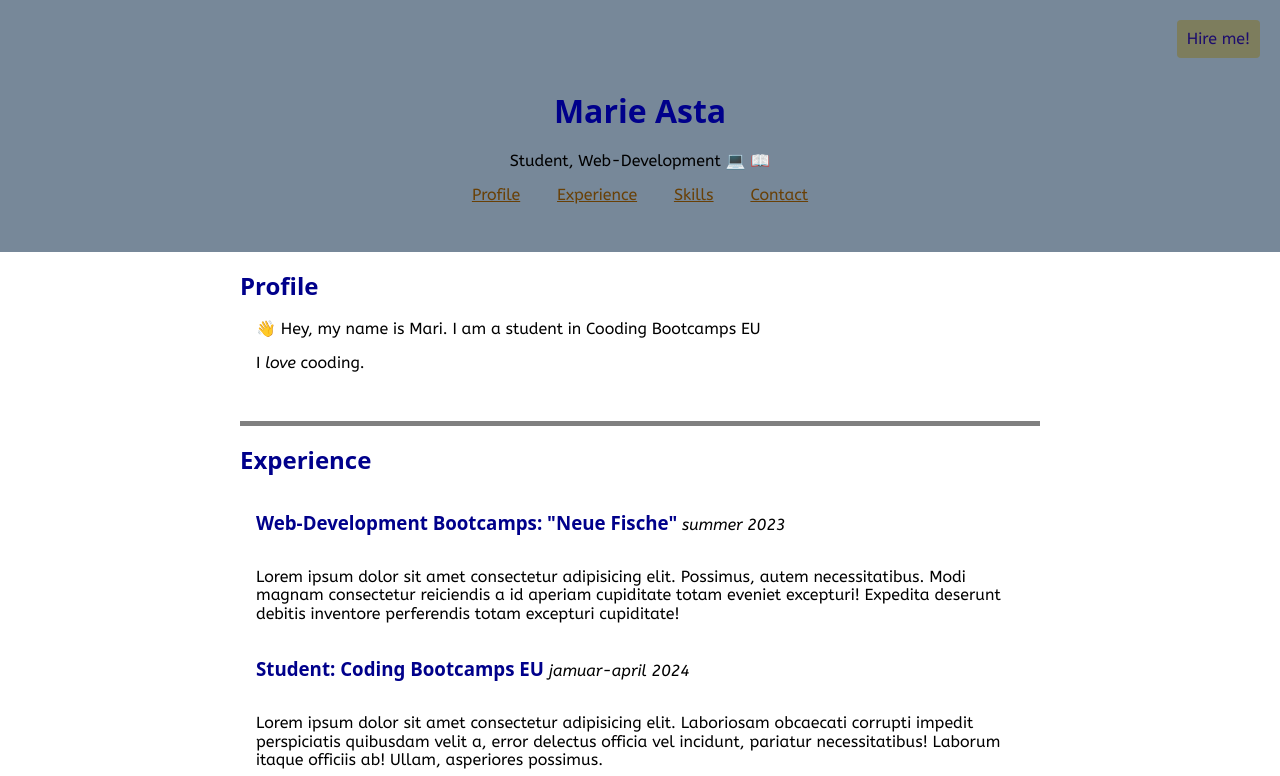
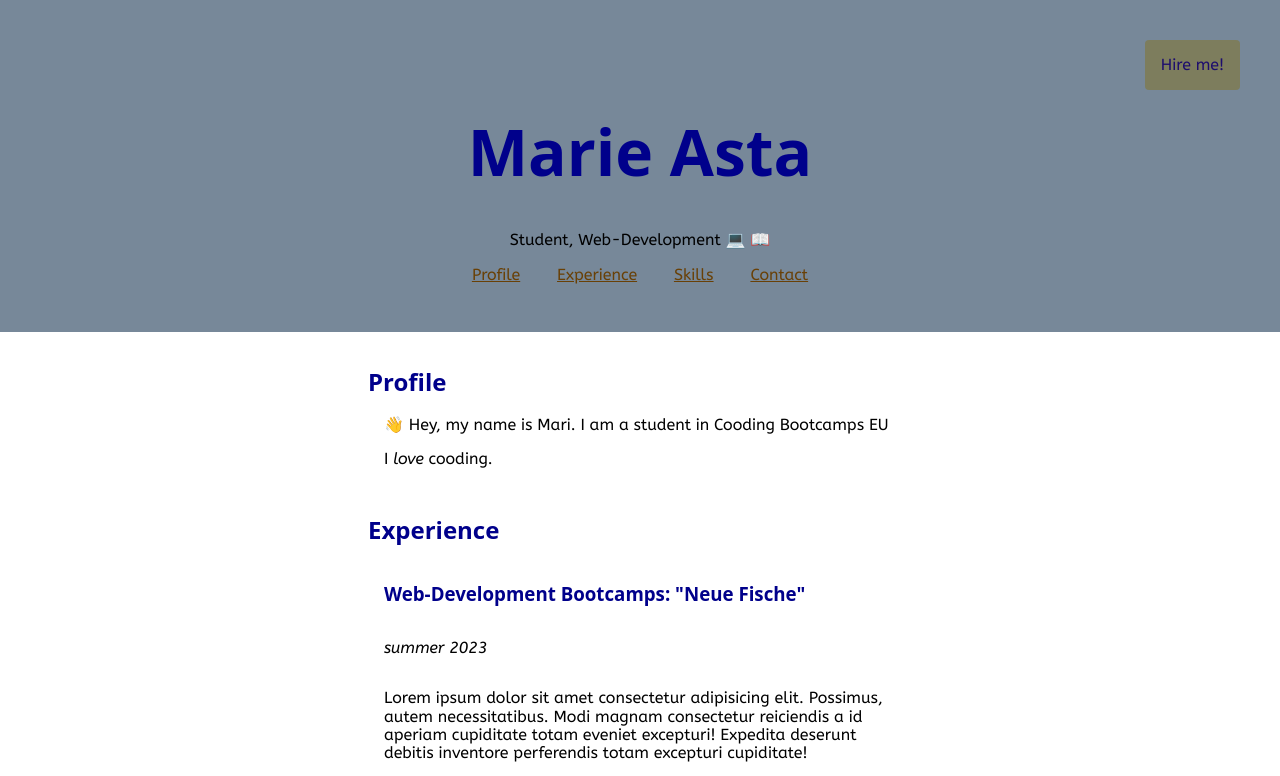
Before and after one commit to Mariana-x1/coding-projects, a plain HTML site: page my-website/cv/index.html in a window 1280 px wide. Shown: the top 776 px of the page. Drawn offline with nearby package versions, Linux system fonts and the light colour scheme.

Commit message:
Length Units px rem em ch %

```diff
--- a/my-website/cv/index.html
+++ b/my-website/cv/index.html
@@ -13,8 +13,10 @@
 
 <body>
     <header class="header">
-        <h1>Marie Asta</h1>
-        <p class="profession">Student, Web-Development</p>
+        <article class="heading-group">
+            <h1 class="main-heading">Marie Asta</h1>
+            <p class="profession">Student, Web-Development</p>
+        </article>
         <nav>
             <a class="nav-link" href="#profile">Profile</a>
             <a class="nav-link" href="#experience">Experience</a>
@@ -69,7 +71,7 @@
                 <ul>
                     <li>Html & Css</li>
                     <li>Javascript</li>
-                    <li>React & next.js</li>
+                    <li>React.js & node.js & next.js & MongoDB</li>
                 </ul>
             </section>
         </article>
--- a/my-website/cv/style.css
+++ b/my-website/cv/style.css
@@ -32,6 +32,7 @@ html {
   font-family: "ABeeZee", system-ui, -apple-system, BlinkMacSystemFont,
     "Segoe UI", Roboto, Oxygen, Ubuntu, Cantarell, "Open Sans", "Helvetica Neue",
     sans-serif;
+  font-size: 16px;
 }
 
 h1,
@@ -59,51 +60,71 @@ body {
 /* Specific Stylings */
 
 .header {
-  padding: 48px 16px;
-  padding-top: 72px;
+  padding: 3rem 1rem; /* 16 x 3 = 48px und 16px */
+  padding-top: 4.5rem; /* 16 x 4.5 = 72px */
   text-align: center;
   background-color: lightslategray;
   position: relative;
 }
+
 .profession::after {
   content: "   💻" "  " "📖";
 }
+
+.heading-group {
+  font-size: 4rem;
+}
+
+.main-heading {
+  font-size: 1em;
+}
+
+.profession {
+  font-size: 0.25em;
+}
+
 .hire-me {
   position: absolute;
-  right: 20px;
-  top: 20px;
-  padding: 10px;
-  border-radius: 4px;
+  right: 2.5rem;
+  top: 2.5rem;
+  padding: 1rem;
+  border-radius: 0.25rem;
   background: rgb(125, 125, 93);
   color: rgb(29, 13, 110);
 }
+
 .nav-link {
-  padding: 4px 8px;
+  padding: 0.25rem 0.5rem;
   color: rgb(105, 64, 6);
 }
+
 .nav-link:hover {
   color: black;
   background-color: aqua;
 }
+
 .nav-link:active {
   color: white;
   background-color: grey;
 }
+
 .nav-link + .nav-link {
-  margin-left: 16px;
+  margin-left: 1rem;
 }
 
 .main {
-  max-width: 800px;
+  max-width: 60ch;
   margin: 0 auto;
+  padding: 1rem;
 }
+
 .main > * + * {
-  margin-top: 48px;
+  margin-top: 3rem;
 }
 
 .main > * {
-  border-top: 5px solid gray;
-  padding: 0 16px;
+  border-top: 0, 312rem solid gray;
+  padding: 0 1rem;
 }
 
 .main > *:first-child {
@@ -112,11 +133,13 @@ body {
 
 .article-heading {
   position: relative;
-  left: -16px;
+  left: -1rem;
 }
+
 .experience-heading {
   display: inline-block;
 }
+
 .experience-subheading {
   display: inline-block;
 }
```
